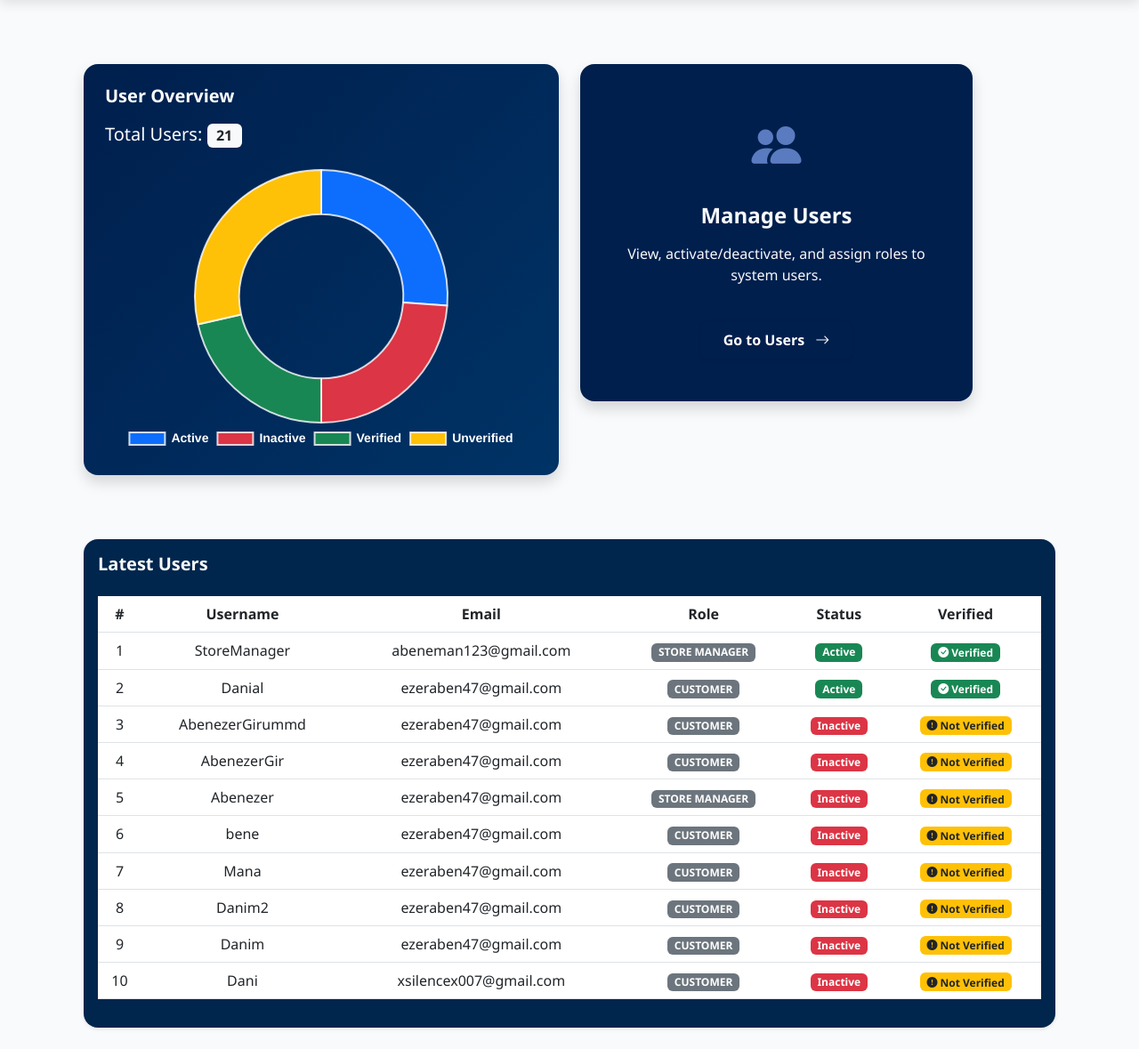
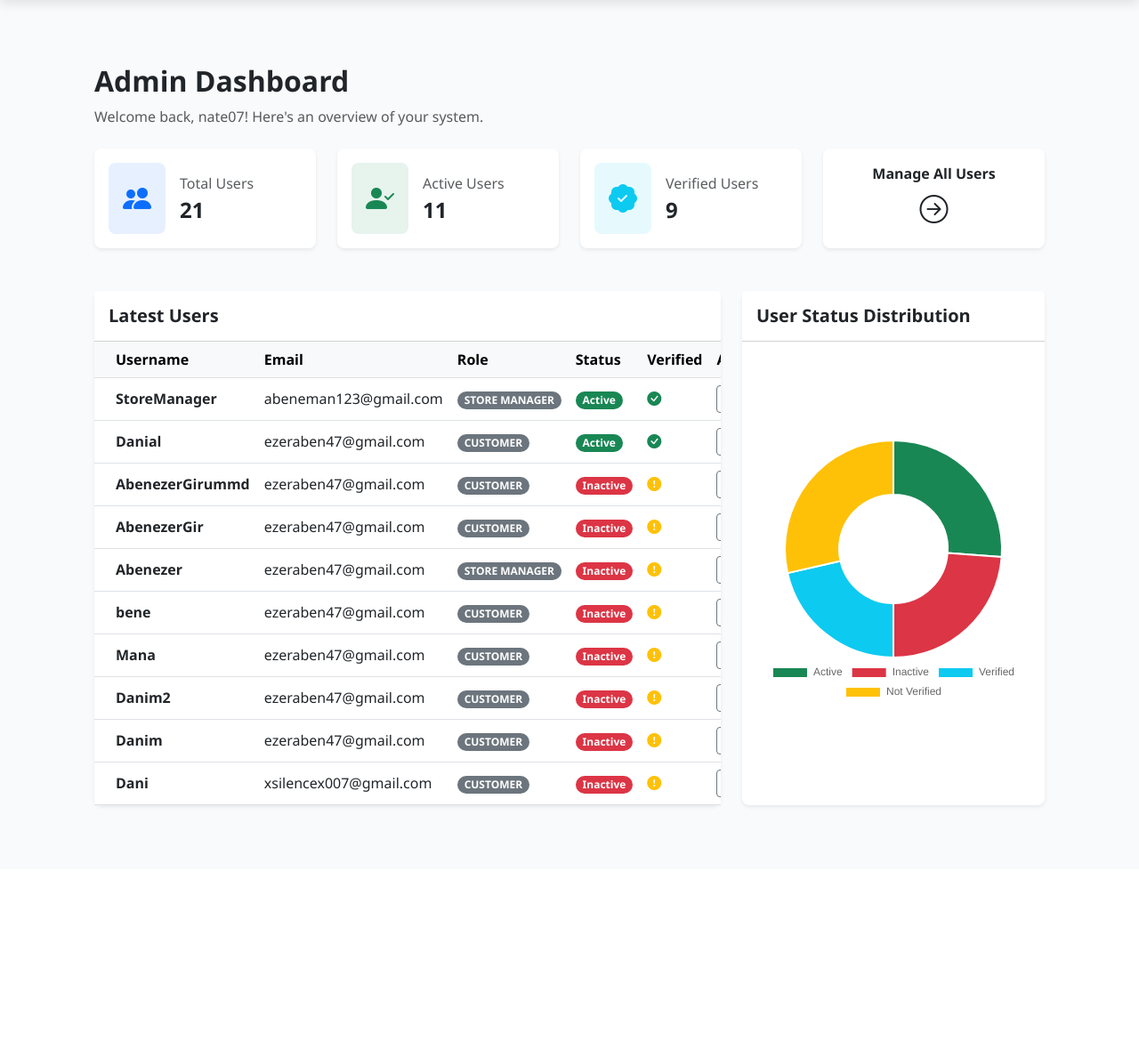
Before and after one commit to XBennyX2/EZM_TRADE_MANAGMENT, a Django app: page /users/admin-dashboard/ in a window 1280 px wide. Shown: the part 64-1243 px from the top of the page at 89% size. After the commit the page ends 972 px from the top, so only its background shows below. Run offline with Django 5.2, Linux system fonts and the light colour scheme; a user stored in the database is signed in; data comes from the database, SQL or seed files in the repository; both versions use the stored data as it was after the commit; some libraries are stand-ins or nearby versions.

Commit message:
updated the UI

```diff
--- a/templates/mainpages/admin_dashboard.html
+++ b/templates/mainpages/admin_dashboard.html
@@ -3,87 +3,115 @@
 {% block title %}Admin Dashboard{% endblock %}
 
 {% block content %}
-<div class="container mt-5">
+<div class="container-fluid px-4 py-5">
 
-  <!-- Row: Chart and Manage Users -->
-  <div class="row gx-4 justify-content-start align-items-start mb-5">
-    <!-- User Overview with Chart -->
-    <div class="col-md-6 mb-4">
-      <div class="card shadow border-0 rounded-4 p-4 h-100"
-           style="background: linear-gradient(135deg, #001F4D, #003366); color: white;">
-        <h5 class="card-title mb-3 fw-bold">User Overview</h5>
-        <p class="mb-4 fs-5">
-          Total Users:
-          <span class="badge bg-light text-dark fs-6">{{ total_users }}</span>
-        </p>
-        <canvas id="userStatusChart" style="max-height: 320px;"></canvas>
+  <div class="mb-4">
+    <h1 class="h2 fw-bold">Admin Dashboard</h1>
+    <p class="text-muted">Welcome back, {{ user.username }}! Here's an overview of your system.</p>
+  </div>
+
+  <div class="row g-4">
+    <div class="col-xl-3 col-md-6">
+      <div class="card shadow-sm border-0 rounded-3 h-100">
+        <div class="card-body d-flex align-items-center">
+          <div class="p-3 bg-primary bg-opacity-10 rounded-3 me-3">
+            <i class="bi bi-people-fill fs-2 text-primary"></i>
+          </div>
+          <div>
+            <p class="mb-1 text-muted">Total Users</p>
+            <h4 class="fw-bold mb-0">{{ total_users }}</h4>
           </div>
         </div>
-
-    <!-- Manage Users -->
-    <div class="col-md-5 mb-4">
-      <a href="{% url 'manage_users' %}" class="text-decoration-none">
-        <div class="card shadow border-0 rounded-4 h-100 hover-shadow transition" style="background-color: #001F4D;">
-          <div class="card-body d-flex flex-column justify-content-center align-items-center py-5">
-            <div class="mb-4">
-              <i class="bi bi-people-fill" style="font-size: 3.5rem; color: #5A7BBF;"></i>
       </div>
-            <h4 class="card-title fw-bold text-light mb-3">Manage Users</h4>
-            <p class="card-text text-light fs-6 text-center px-3">
-              View, activate/deactivate, and assign roles to system users.
-            </p>
-            <div class="mt-4">
-              <button class="btn btn-primary px-4 py-2 shadow-sm fw-semibold">
-                Go to Users <i class="bi bi-arrow-right ms-2"></i>
-              </button>
     </div>
+    <div class="col-xl-3 col-md-6">
+      <div class="card shadow-sm border-0 rounded-3 h-100">
+        <div class="card-body d-flex align-items-center">
+          <div class="p-3 bg-success bg-opacity-10 rounded-3 me-3">
+            <i class="bi bi-person-check-fill fs-2 text-success"></i>
+          </div>
+          <div>
+            <p class="mb-1 text-muted">Active Users</p>
+            <h4 class="fw-bold mb-0">{{ active_users }}</h4>
+          </div>
+        </div>
+      </div>
+    </div>
+    <div class="col-xl-3 col-md-6">
+      <div class="card shadow-sm border-0 rounded-3 h-100">
+        <div class="card-body d-flex align-items-center">
+          <div class="p-3 bg-info bg-opacity-10 rounded-3 me-3">
+            <i class="bi bi-patch-check-fill fs-2 text-info"></i>
+          </div>
+          <div>
+            <p class="mb-1 text-muted">Verified Users</p>
+            <h4 class="fw-bold mb-0">{{ verified_users }}</h4>
+          </div>
+        </div>
+      </div>
+    </div>
+    <div class="col-xl-3 col-md-6">
+      <div class="card shadow-sm border-0 rounded-3 h-100 hover-card">
+        <a href="{% url 'manage_users' %}" class="text-decoration-none text-dark stretched-link">
+          <div class="card-body d-flex align-items-center justify-content-center text-center">
+            <div>
+              <p class="mb-1 fw-semibold">Manage All Users</p>
+              <i class="bi bi-arrow-right-circle fs-2"></i>
             </div>
           </div>
         </a>
       </div>
     </div>
+  </div>
 
-  <!-- Latest Users Table -->
-  <div class="card shadow-sm rounded-4 border-0" style="background-color: #00264d; color: white;">
-    <div class="card-body">
-      <h5 class="card-title mb-4 fw-bold text-light">Latest Users</h5>
+  <div class="row g-4 mt-4">
+    <div class="col-lg-8">
+      <div class="card shadow-sm border-0 rounded-3">
+        <div class="card-header bg-white py-3">
+          <h5 class="mb-0 fw-bold">Latest Users</h5>
+        </div>
+        <div class="card-body p-0">
           <div class="table-responsive">
-        <table class="table table-hover align-middle text-center" style="color: white;">
-          <thead style="background-color: #003366;">
+            <table class="table table-hover align-middle mb-0">
+              <thead class="table-light">
                 <tr>
-              <th>#</th>
-              <th>Username</th>
-              <th>Email</th>
-              <th>Role</th>
-              <th>Status</th>
-              <th>Verified</th>
+                  <th scope="col" class="ps-4">Username</th>
+                  <th scope="col">Email</th>
+                  <th scope="col">Role</th>
+                  <th scope="col">Status</th>
+                  <th scope="col">Verified</th>
+                  <th scope="col">Actions</th>
                 </tr>
               </thead>
               <tbody>
                 {% for user in users %}
                 <tr>
-              <td>{{ forloop.counter }}</td>
-              <td>{{ user.username }}</td>
+                  <td class="ps-4 fw-semibold">{{ user.username }}</td>
                   <td>{{ user.email }}</td>
-              <td><span class="badge bg-secondary text-uppercase">{{ user.get_role_display }}</span></td>
+                  <td><span class="badge rounded-pill text-bg-secondary text-uppercase">
+                      {{ user.get_role_display }}
+                    </span></td>
                   <td>
                     {% if user.is_active %}
-                  <span class="badge bg-success">Active</span>
+                    <span class="badge rounded-pill text-bg-success">Active</span>
                     {% else %}
-                  <span class="badge bg-danger">Inactive</span>
+                    <span class="badge rounded-pill text-bg-danger">Inactive</span>
                     {% endif %}
                   </td>
                   <td>
                     {% if user.is_verified %}
-                  <span class="badge bg-success"><i class="bi bi-check-circle-fill"></i> Verified</span>
+                    <i class="bi bi-check-circle-fill text-success" title="Verified"></i>
                     {% else %}
-                  <span class="badge bg-warning text-dark"><i class="bi bi-exclamation-circle-fill"></i> Not Verified</span>
+                    <i class="bi bi-exclamation-circle-fill text-warning" title="Not Verified"></i>
                     {% endif %}
+                  </td>
+                  <td>
+                    <a href="{% url 'view_user_detail' user.id %}" class="btn btn-sm btn-outline-secondary">Details</a>
                   </td>
                 </tr>
                 {% empty %}
                 <tr>
-              <td colspan="6" class="text-muted">No users to display.</td>
+                  <td colspan="6" class="text-center text-muted p-4">No users found.</td>
                 </tr>
                 {% endfor %}
               </tbody>
@@ -93,21 +121,77 @@
       </div>
     </div>
 
-<!-- Chart.js -->
+    <div class="col-lg-4">
+      <div class="card shadow-sm border-0 rounded-3 h-100">
+        <div class="card-header bg-white py-3">
+          <h5 class="mb-0 fw-bold">User Status Distribution</h5>
+        </div>
+        <div class="card-body d-flex justify-content-center align-items-center">
+          <canvas id="userStatusChart" style="max-height: 300px;"></canvas>
+        </div>
+      </div>
+    </div>
+  </div>
+</div>
+
+<style>
+  .hover-card {
+    transition: transform 0.2s ease-in-out, box-shadow 0.2s ease-in-out;
+  }
+
+  .hover-card:hover {
+    transform: translateY(-5px);
+    box-shadow: 0 0.5rem 1rem rgba(0, 0, 0, 0.15);
+  }
+
+  .table {
+    --bs-table-hover-bg: #f8f9fa;
+  }
+</style>
+
 <script src="https://cdn.jsdelivr.net/npm/chart.js"></script>
+<script>
+  document.addEventListener('DOMContentLoaded', function () {
+    const ctx = document.getElementById('userStatusChart').getContext('2d');
+    const chartData = {
+      active: Number("{{ active_users }}") || 0,
+      inactive: Number("{{ inactive_users }}") || 0,
+      verified: Number("{{ verified_users }}") || 0,
+      unverified: Number("{{ unverified_users }}") || 0
+    };
 
-<!-- Inject user status data into JS -->
-<script>
-  const chartData = {
-    active_users: Number("{{ active_users }}"),
-    inactive_users: Number("{{ inactive_users }}"),
-    verified_users: Number("{{ verified_users }}"),
-    unverified_users: Number("{{ unverified_users }}")
-  };
+    new Chart(ctx, {
+      type: 'doughnut',
+      data: {
+        labels: ['Active', 'Inactive', 'Verified', 'Not Verified'],
+        datasets: [{
+          label: 'User Status',
+          data: [
+            chartData.active,
+            chartData.inactive,
+            chartData.verified,
+            chartData.unverified
+          ],
+          backgroundColor: [
+            '#198754', // Green
+            '#dc3545', // Red
+            '#0dcaf0', // Blue (Info)
+            '#ffc107'  // Yellow (Warning)
+          ],
+          borderColor: '#ffffff',
+          borderWidth: 2
+        }]
+      },
+      options: {
+        responsive: true,
+        maintainAspectRatio: false,
+        plugins: {
+          legend: {
+            position: 'bottom',
+          }
+        }
+      }
+    });
+  });
 </script>
-
-<!-- Local JS & CSS -->
-<script src="{% static 'js/user_chart.js' %}"></script>
-<link rel="stylesheet" href="{% static 'css/admin_dashboard.css' %}">
-<link rel="stylesheet" href="https://cdn.jsdelivr.net/npm/bootstrap-icons@1.10.5/font/bootstrap-icons.css">
 {% endblock %}
```
Also changed, not shown: db.sqlite3. Lines whose indentation alone changed are shown as unchanged.
